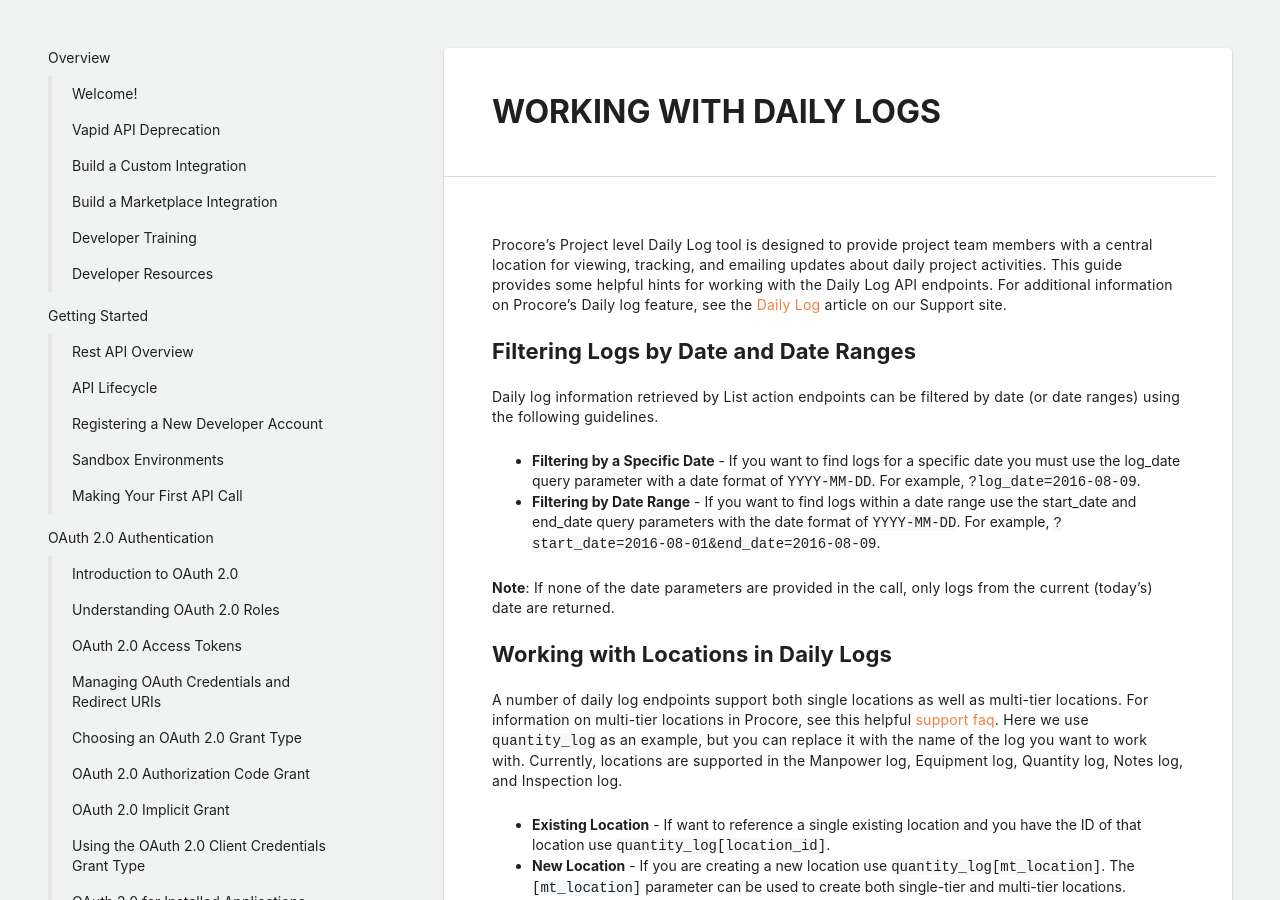
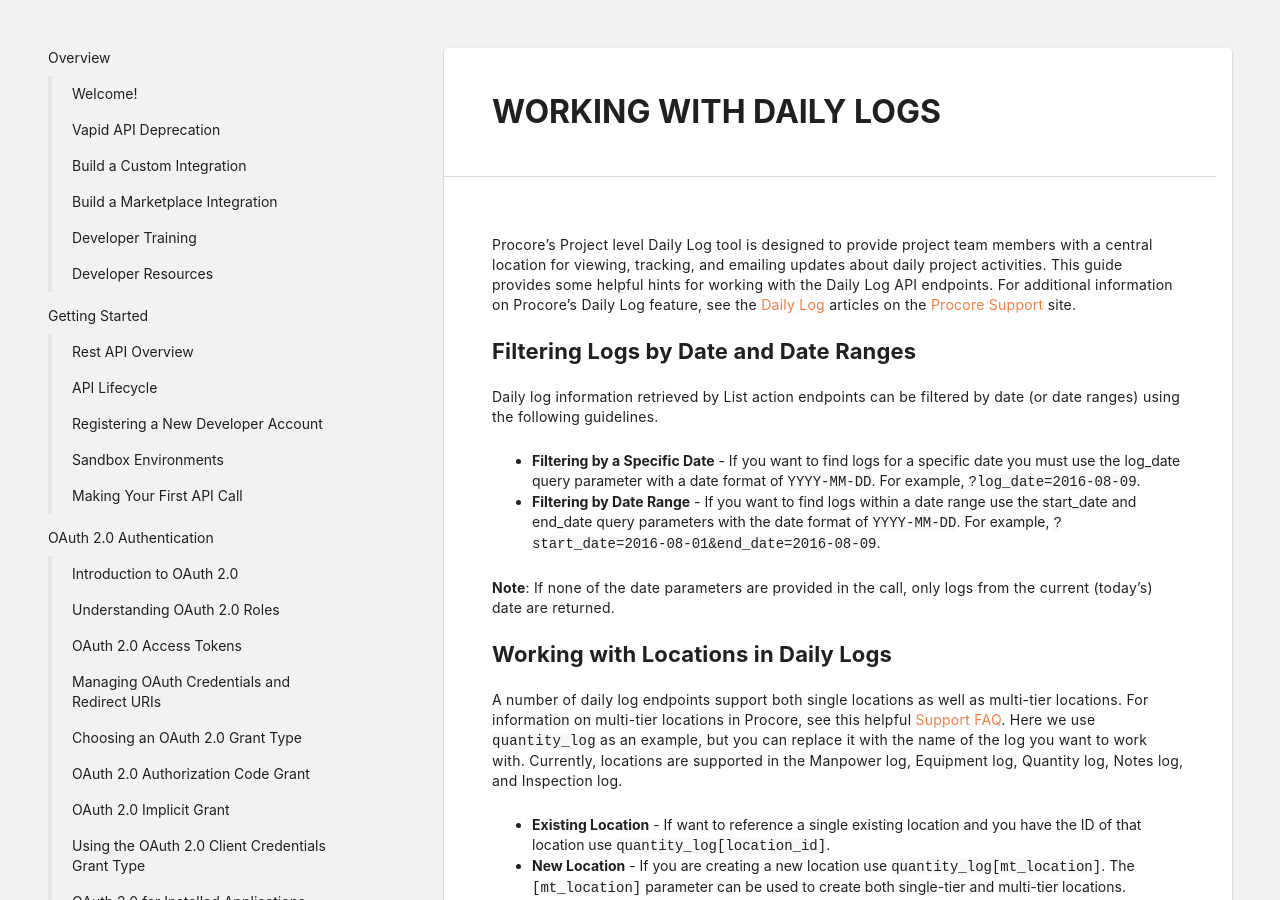
Before and after one commit to procore/documentation, a Jekyll site: the page built from tutorials/daily_logs.md, in a window 1280 px wide and 900 px high. Built offline with Jekyll 4.4.1, drawn with Linux system fonts in a browser that asks for light colours.

Commit message:
Made additional updates to Daily Logs tutorial

```diff
--- a/tutorials/daily_logs.md
+++ b/tutorials/daily_logs.md
@@ -8,7 +8,7 @@ section_title: Guides and Tutorials
 
 Procore's Project level Daily Log tool is designed to provide project team members with a central location for viewing, tracking, and emailing updates about daily project activities.
 This guide provides some helpful hints for working with the Daily Log API endpoints.
-For additional information on Procore's Daily log feature, see the [Daily Log](https://support.procore.com/products/online/user-guide/project-level/daily-log) article on our Support site.
+For additional information on Procore's Daily Log feature, see the [Daily Log](https://support.procore.com/products/online/user-guide/project-level/daily-log) articles on the [Procore Support](https://support.procore.com) site.
 
 ## Filtering Logs by Date and Date Ranges
 
@@ -22,7 +22,7 @@ Daily log information retrieved by List action endpoints can be filtered by date
 ## Working with Locations in Daily Logs
 
 A number of daily log endpoints support both single locations as well as multi-tier locations.
-For information on multi-tier locations in Procore, see this helpful [support faq](https://support.procore.com/faq/how-do-i-add-a-multi-tiered-location-to-an-item).
+For information on multi-tier locations in Procore, see this helpful [Support FAQ](https://support.procore.com/faq/how-do-i-add-a-multi-tiered-location-to-an-item).
 Here we use `quantity_log` as an example, but you can replace it with the name of the log you want to work with.
 Currently, locations are supported in the Manpower log, Equipment log, Quantity log, Notes log, and Inspection log.
 
```
